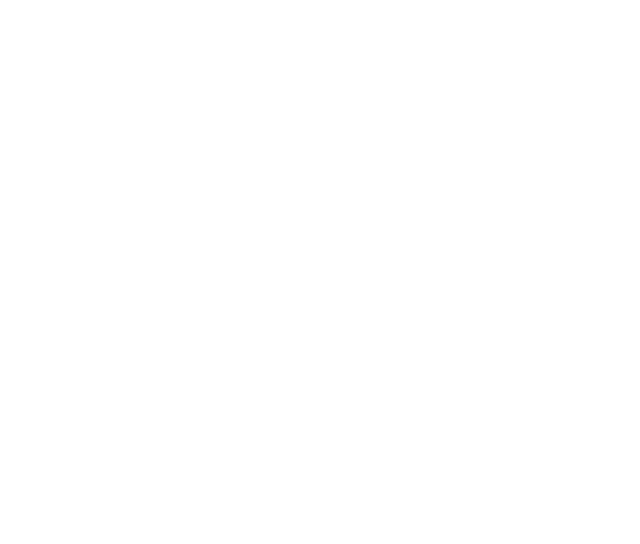
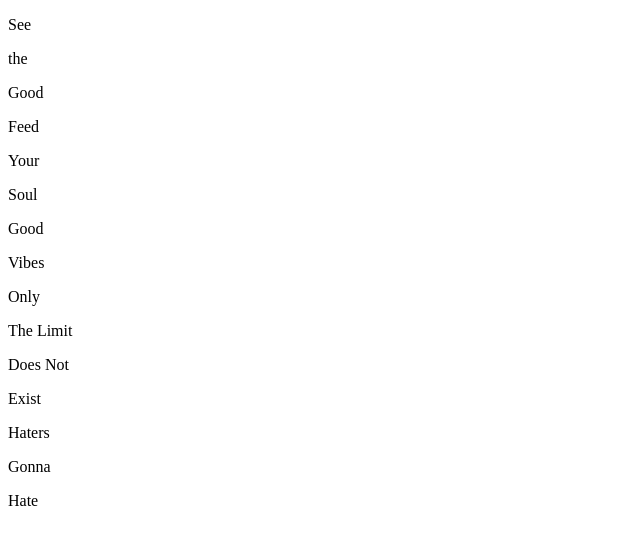
Before and after one commit to lindsayanunez/inspirational-flex-panels, a plain HTML site: page index.html in a window 1280 px wide. Shown: the whole page, without its empty margins (0-640 px from the left). Drawn offline with Linux system fonts and the light colour scheme.

Commit message:
HTML panels and words added.

```diff
--- a/index.html
+++ b/index.html
@@ -9,7 +9,31 @@
   </head>
 
   <body>
-
+    <div class="panel panel1">
+      <p>See</p>
+      <p>the</p>
+      <p>Good</p>
+    </div>
+    <div class="panel panel2">
+      <p>Feed</p>
+      <p>Your</p>
+      <p>Soul</p>
+    </div>
+    <div class="panel panel3">
+      <p>Good</p>
+      <p>Vibes</p>
+      <p>Only</p>
+    </div>
+    <div class="panel panel4">
+      <p>The Limit</p>
+      <p>Does Not</p>
+      <p>Exist</p>
+    </div>
+    <div class="panel panel5">
+      <p>Haters</p>
+      <p>Gonna</p>
+      <p>Hate</p>
+    </div>
     <script type="text/javascript" src="js/app.js"></script>
   </body>
 </html>
```
